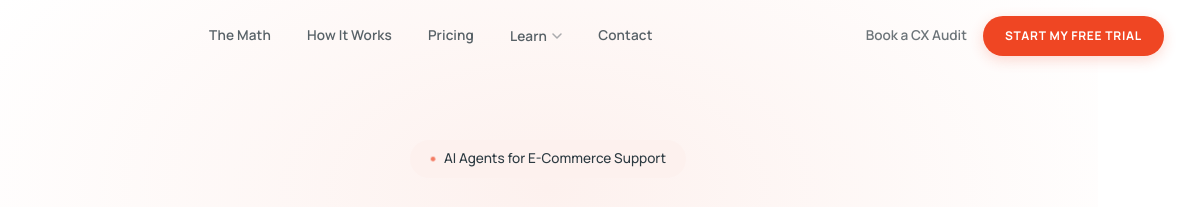
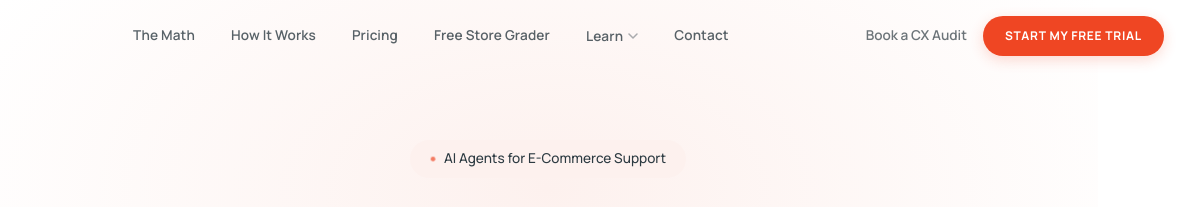
Before and after one commit to hamzakarim2018-XDDD/Website, a plain HTML site: page index.html in a window 1280 px wide. Shown: the top 207 px of the page, 92-1280 px from the left. Drawn offline with Linux system fonts and the light colour scheme; a script that the page names is missing; files whose address does not match are found by name.

Commit message:
fix: add Free Store Grader link to the homepage's own inline navbar
The homepage has its own hardcoded nav markup, separate from
components.js (which only inner pages inject via navbar-root) — the
earlier navbar fix updated components.js but never touched this, so
it never appeared on agoracrew.com's actual homepage.

```diff
--- a/index.html
+++ b/index.html
@@ -86,6 +86,7 @@
         <a href="#problem">The Math</a>
         <a href="#how-it-works">How It Works</a>
         <a href="#pricing">Pricing</a>
+        <a href="tools/cx-audit/index.html">Free Store Grader</a>
         <div class="nav-dropdown">
           <button class="nav-dropdown-trigger" aria-expanded="false" aria-haspopup="true">
             Learn
@@ -164,6 +165,7 @@
         <a href="#problem">The Math</a>
         <a href="#how-it-works">How It Works</a>
         <a href="#pricing">Pricing</a>
+        <a href="tools/cx-audit/index.html">Free Store Grader</a>
         <button class="mobile-dropdown-toggle" onclick="this.classList.toggle('open');this.nextElementSibling.classList.toggle('open')">
           Learn
           <svg viewBox="0 0 10 6" fill="none" xmlns="http://www.w3.org/2000/svg"><path d="M1 1L5 5L9 1" stroke="currentColor" stroke-width="1.5" stroke-linecap="round" stroke-linejoin="round"/></svg>
```
